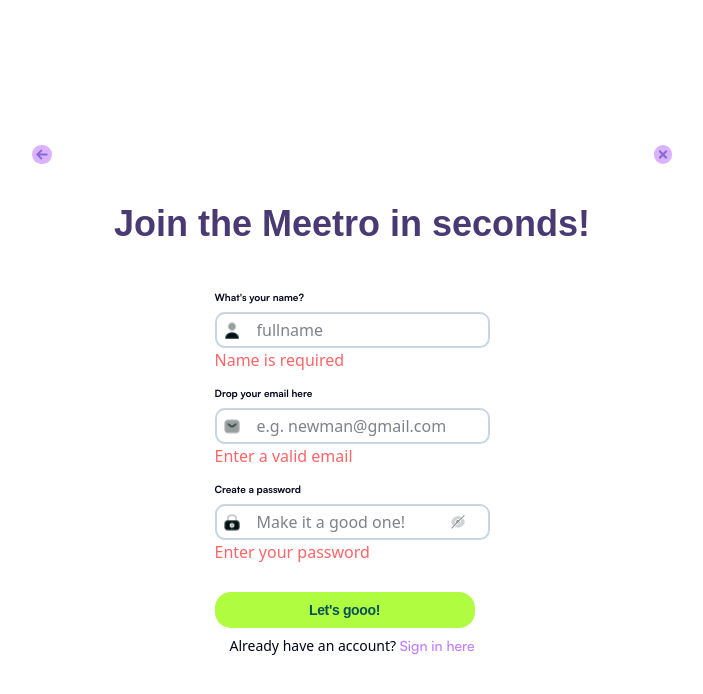
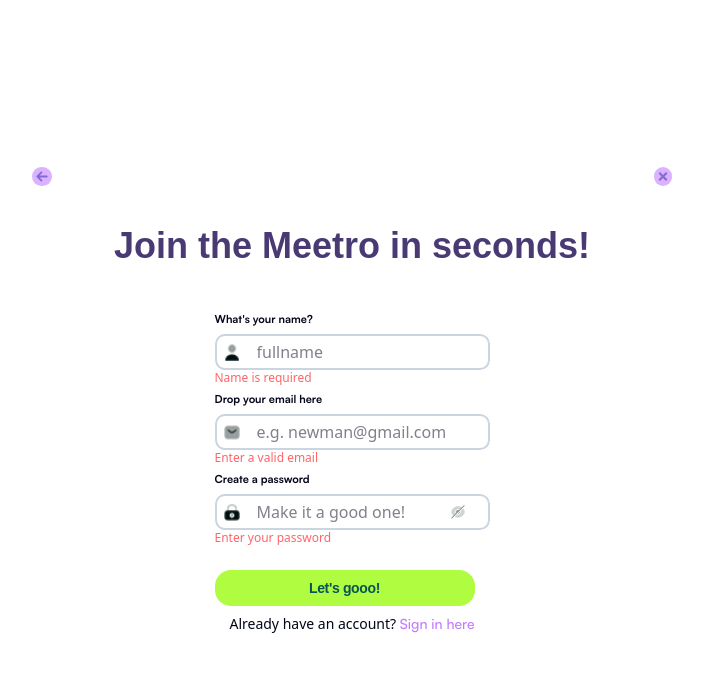
Before and after one commit to Bekuech1/Meetro, a React (Vite) app: page /sign in a window 1280 px wide. Both pictures are taken after a click on the button "Let's gooo!". Shown: the top 694 px of the page, without its empty margins (288-991 px from the left). Built offline with nearby package versions, Linux system fonts and the light colour scheme.

Commit message:
added more validation to users input

```diff
--- a/src/components/Onboarding/Form.jsx
+++ b/src/components/Onboarding/Form.jsx
@@ -3,8 +3,8 @@
 function Form({id, label, type, src, placeholder, value, handleChange, error}) {
 
   return (
-    <div className="mb-2">
-        <label htmlFor={id} className="satoshi font-bold align-middle text-[10px]">{label}</label>
+    <div className="mb-4 w-full">
+        <label htmlFor={id} className="satoshi font-bold align-middle text-[11px]">{label}</label>
         <div className="relative flex gap-4 items-center mt-1">
             <img src={src} alt={`${src}-image`} className="h-5 absolute px-2"/>
             {id === "password" && <img src="eye-slash.png" className="absolute right-6"/> }
@@ -12,7 +12,10 @@ function Form({id, label, type, src, placeholder, value, handleChange, error}) {
             className="border-2 border-slate-300 rounded-lg pl-10 py-1 w-full bg-white"
             value={value} onChange={handleChange}/>
         </div>
-        {error && <span className="text-red-400">{error}</span>}
+        <div className="relative">
+          {error && <span className="text-red-400 text-xs absolute left-0
+           max-w-full">{error}</span>}
+        </div>
     </div>
   )
 }
--- a/src/routes/Onboarding/Signup2.jsx
+++ b/src/routes/Onboarding/Signup2.jsx
@@ -68,18 +68,26 @@ function Signup2() {
             e.preventDefault();
 
             let error = {};
+            if(! /^[A-Za-z]+$/.test(formData.name)){
+                error.name = "Enter a valid name format"
+            }
 
-            if (!formData.name?.trim()) {
+            if (!formData?.name.trim()) {
                 error.name = "Name is required";
             }
 
-            if (!formData.email?.trim() || !/\S+@\S+\.\S+/.test(formData.email)) {
+
+            if (!formData?.email.trim() || !/\S+@\S+\.\S+/.test(formData.email)) {
                 error.email = "Enter a valid email";
             }
 
-            if(!formData.password?.trim()){
+            if(!/^(?=.*[A-Z])(?=.*[a-z])(?=.*\d)(?=.*[\W_]).{8,}$/.test(formData.password)){
+                error.password = "Password must exceed 8, include a number, capital and lowercase a special character"
+            }
+            if(!formData?.password.trim()){
                 error.password = "Enter your password"
             }
+
 
             setErrorMessages(error);
 
@@ -92,7 +100,7 @@ function Signup2() {
   return (
     <div>
       <Layout text={text} handleClick1="/signup" handleClick2="/signUp">
-        <div className="mb-7">
+        <div className="mb-10">
             <form method="get" onSubmit={handleSubmit}>
                 {
                     forms.map((form, index)=>(
```
